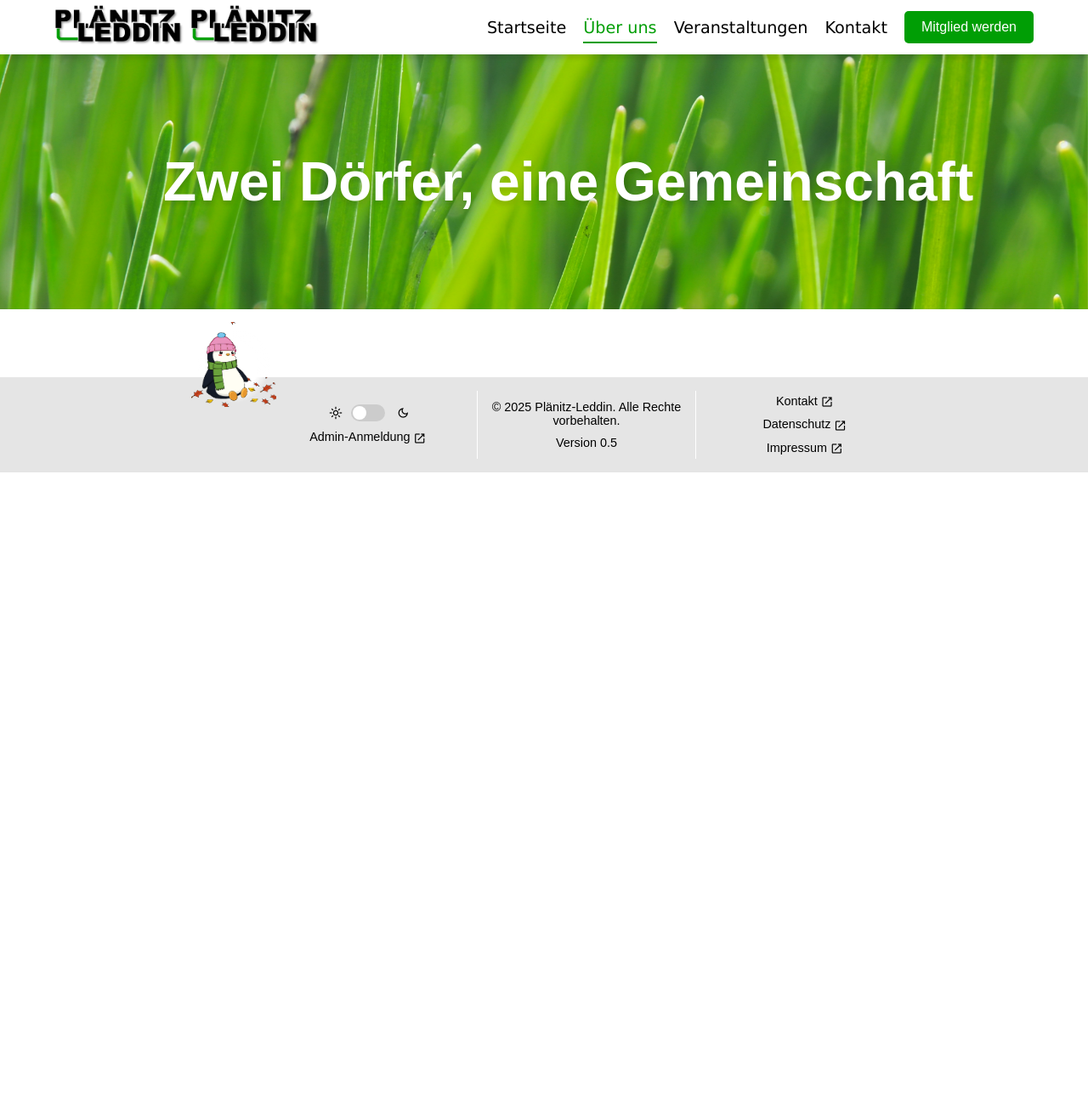
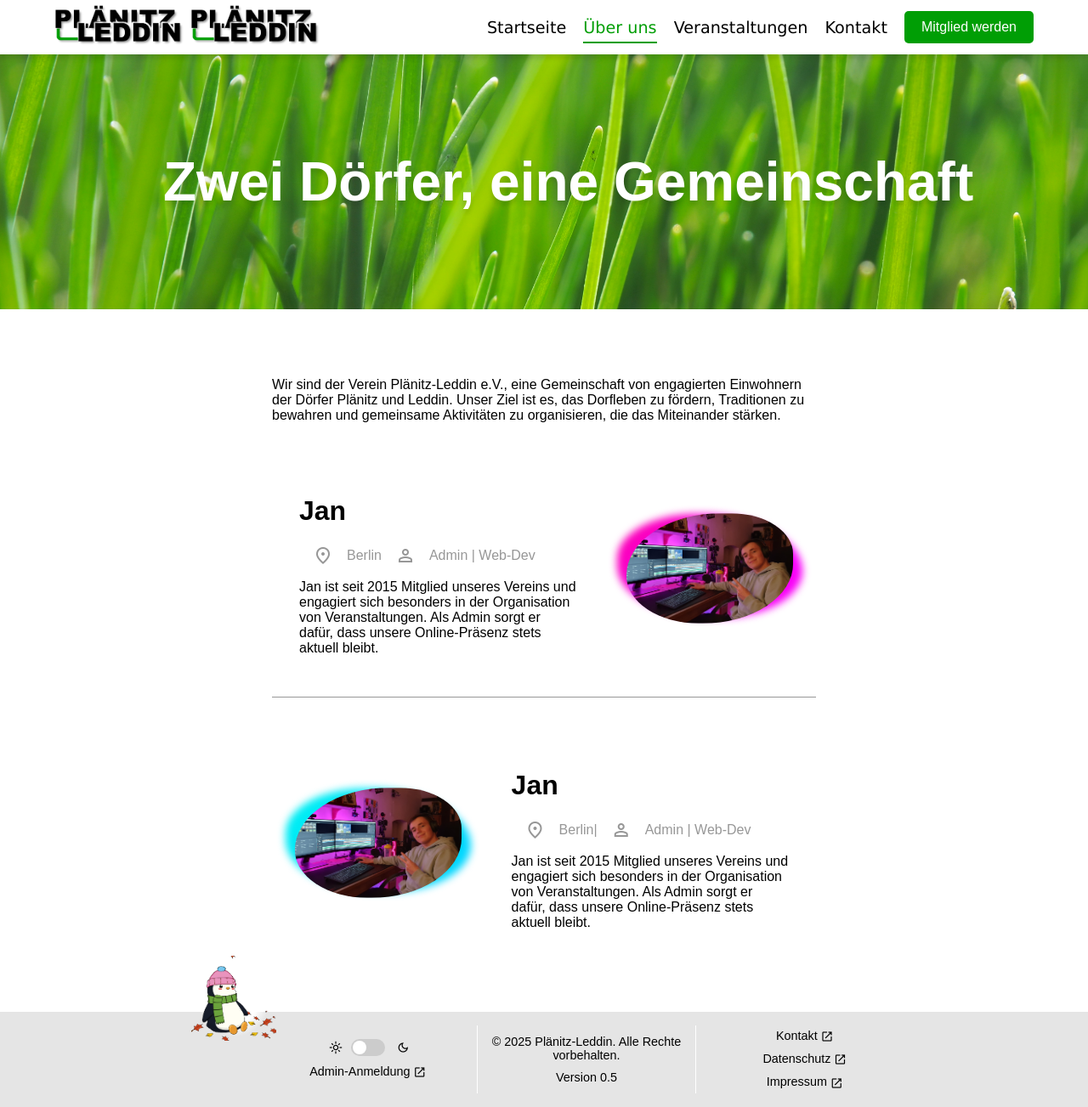
Before and after one commit to jan-albrecht05/Plaenitz-Leddin, a PHP site: page /pages/uber-uns.php in a window 1280 px wide. Shown: the whole page at 85% size. Before the commit the page ends 556 px from the top, so only its background shows below. Run offline with PHP 8.4, Linux system fonts and the light colour scheme.

Commit message:
starting on the about page

```diff
--- /dev/null
+++ b/assets/css/uber-uns.css
@@ -0,0 +1,94 @@
+.person{
+    display: flex;
+    flex-direction: row;
+    border-bottom: 1px solid var(--lightgrey);
+    margin-top: 2rem;
+}
+.info{
+    color: var(--lightgrey);
+    display: flex;
+    flex-direction: row;
+    align-items: center;
+}
+.info .material-symbols-outlined{
+    margin-inline: 1rem;
+}
+.person:last-child{
+    border-bottom: none;
+    margin-bottom: 0;
+}
+.person .textseite{
+    width: 60%;
+    padding: 2rem;
+}
+.person .bildseite{
+    width: 40%;
+    display: flex;
+    justify-content: center;
+    align-items: center;
+    padding: 1rem;
+}
+
+/* Blobs */
+.wrapper{
+    width: 100%;
+}
+.blob{
+    filter: blur(5px);
+    z-index: -1;
+    width: 100%;
+    aspect-ratio: 16/9;
+    border-radius: 70% 60% 90% 100%;
+    animation: blobMove 15s ease-in-out infinite;
+    transform-origin: center center;
+}
+/* Morphing animation - changes blob shape */
+@keyframes blobMove {
+    0%, 100% {
+        border-radius: 70% 60% 90% 100%;
+        background-position: 0% 50%;
+    }
+    20% {
+        border-radius: 55% 75% 85% 95%;
+        background-position: 50% 100%;
+    }
+    40% {
+        border-radius: 65% 85% 70% 80%;
+        background-position: 100% 50%;
+    }
+    60% {
+        border-radius: 90% 100% 70% 60%;
+        background-position: 50% 0%;
+    }
+    80% {
+        border-radius: 100% 65% 95% 75%;
+        background-position: 0% 50%;
+    }
+}
+
+/* Gradient background animation */
+.blob.pink{
+    background: linear-gradient(135deg,
+        rgb(255, 0, 212) 0%,
+        rgb(255, 100, 190) 25%,
+        rgb(255, 0, 128) 50%,
+        rgb(247, 0, 255) 75%,
+        rgb(255, 0, 212) 100%);
+    background-size: 400% 400%;
+}
+.blob.green{
+    background: linear-gradient(135deg,
+        rgb(0, 255, 21) 0%,
+        rgb(100, 255, 150) 25%,
+        rgb(0, 255, 234) 50%,
+        rgb(0, 217, 255) 75%,
+        rgb(0, 204, 255) 100%);
+    background-size: 400% 400%;
+}
+.wrapper img{
+    margin-top:-100%;
+    transform: scale(.9);
+    z-index: 60;
+    border-radius: 120px 65% 30% 25%;
+    animation: blobMove 8s ease-in-out infinite;
+}
--- a/pages/heading.php
+++ b/pages/heading.php
@@ -124,8 +124,22 @@
                                 echo '</li>';
                             }
                             echo '</ul>';
-                            // Use an absolute endpoint to be robust across include contexts; JS also has fallbacks
-                            echo '<button id="mark-read" data-user-id="' . htmlspecialchars((string)$user_id) . '" data-endpoint="/pages/internes/mark_notifications_read.php">Als gelesen markieren</button>';
+                            // Calculate correct path to mark_notifications_read.php
+                            // heading.php is in pages/, script could be in root, pages/, or pages/internes/
+                            $scriptPath = str_replace('\\', '/', $_SERVER['SCRIPT_NAME']);
+
+                            if (strpos($scriptPath, '/pages/internes/') !== false) {
+                                // Script is in pages/internes/ (e.g., admin.php, dashboard.php)
+                                $markReadPath = 'mark_notifications_read.php';
+                            } elseif (strpos($scriptPath, '/pages/') !== false) {
+                                // Script is in pages/ (e.g., mitglied-werden.php, kontakt.php)
+                                $markReadPath = 'internes/mark_notifications_read.php';
+                            } else {
+                                // Script is in root (e.g., index.php)
+                                $markReadPath = 'pages/internes/mark_notifications_read.php';
+                            }
+
+                            echo '<button id="mark-read" data-user-id="' . htmlspecialchars((string)$user_id) . '" data-endpoint="' . htmlspecialchars($markReadPath) . '">Als gelesen markieren</button>';
                         }
                     }
                 } catch (Exception $e) {
--- a/pages/uber-uns.php
+++ b/pages/uber-uns.php
@@ -6,6 +6,7 @@
     <title>Über uns | Plänitz-Leddin</title>
     <link rel="stylesheet" href="../assets/css/root.css">
     <link rel="stylesheet" href="../assets/css/main.css">
+    <link rel="stylesheet" href="../assets/css/uber-uns.css">
     <link rel="stylesheet" href="../assets/css/heading.css">
     <link rel="stylesheet" href="../assets/css/footer.css">
     <link rel="stylesheet" href="https://fonts.googleapis.com/css2?family=Material+Symbols+Outlined" />
@@ -27,7 +28,50 @@
         <h1>Zwei Dörfer, eine Gemeinschaft</h1>
     </div>
     <div id="main">
-
+        <p id="einführung">
+            Wir sind der Verein Plänitz-Leddin e.V., eine Gemeinschaft von engagierten Einwohnern der Dörfer Plänitz und Leddin. Unser Ziel ist es, das Dorfleben zu fördern, Traditionen zu bewahren und gemeinsame Aktivitäten zu organisieren, die das Miteinander stärken.
+        </p>
+        <div class="person">
+            <div class="textseite">
+                <h1 class="name">Jan</h1>
+                <div class="info">
+                    <span class="material-symbols-outlined">location_on</span>
+                    <span class="ort">Berlin</span>
+                    <span class="material-symbols-outlined">person</span>
+                    <span class="datum">Admin | Web-Dev</span>
+                </div>
+                <p class="beschreibung">
+                    Jan ist seit 2015 Mitglied unseres Vereins und engagiert sich besonders in der Organisation von Veranstaltungen. Als Admin sorgt er dafür, dass unsere Online-Präsenz stets aktuell bleibt.
+                </p>
+            </div>
+            <div class="bildseite">
+                <div class="wrapper">
+                    <div class="blob shape-1 pink"></div>
+                    <img src="../assets/images/team/jan.jpg" alt="">
+                </div>
+            </div>
+        </div>
+        <div class="person">
+            <div class="bildseite">
+                <div class="wrapper">
+                    <div class="blob shape-1 green"></div>
+                    <img src="../assets/images/team/jan.jpg" alt="">
+                </div>
+            </div>
+            <div class="textseite">
+                <h1 class="name">Jan</h1>
+                <div class="info">
+                    <span class="material-symbols-outlined">location_on</span>
+                    <span class="ort">Berlin</span>
+                    <span>|</span>
+                    <span class="material-symbols-outlined">person</span>
+                    <span class="job">Admin | Web-Dev</span>
+                </div>
+                <p class="beschreibung">
+                    Jan ist seit 2015 Mitglied unseres Vereins und engagiert sich besonders in der Organisation von Veranstaltungen. Als Admin sorgt er dafür, dass unsere Online-Präsenz stets aktuell bleibt.
+                </p>
+            </div>
+        </div>
     </div>
     <div id="footer" class="center">
         <?php include '../pages/footer.php'; ?>
```
Also changed, not shown: assets/db/member.db, assets/images/team/jan.jpg (added).
